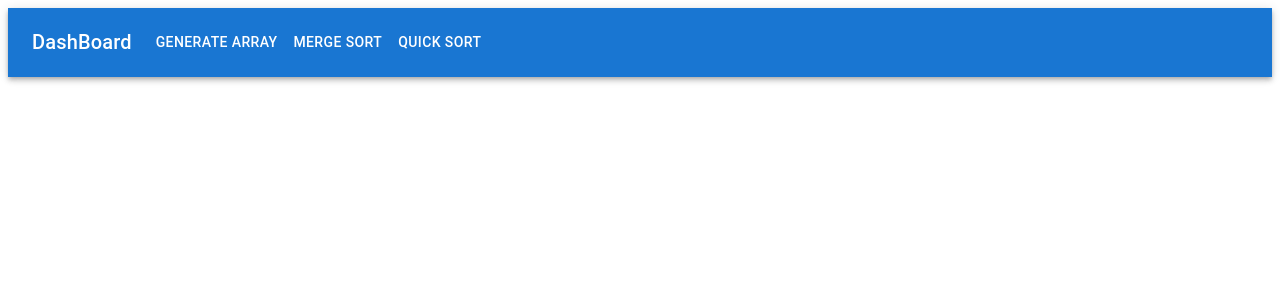
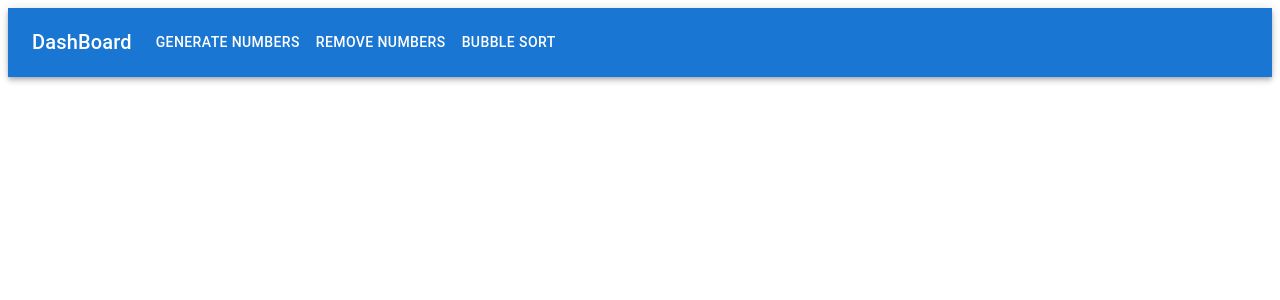
Before and after one commit to skrahat/AlgoViz, a React (Create React App) app: page / in a window 1280 px wide. Shown: the top 300 px of the page. Built offline with nearby package versions, Linux system fonts and the light colour scheme.

Commit message:
Added Bubble array, generate numbers, Display generated numbers, Remove numbers

```diff
--- a/src/App.tsx
+++ b/src/App.tsx
@@ -1,10 +1,15 @@
-import React from 'react';
-import Header from './component/Header';
+import { Button, Typography } from '@mui/material';
+import { typography } from '@mui/system';
+import React, { useState } from 'react';
+import Header from './component/Dashboard';
 
 function App() {
     return (
         <div className="App">
             <Header />
+            <div className="Body">
+                <Typography></Typography>
+            </div>
         </div>
     );
 }
--- /dev/null
+++ b/src/component/Dashboard.tsx
@@ -0,0 +1,135 @@
+import React, { useEffect, useState } from 'react';
+import AppBar from '@mui/material/AppBar';
+import Box from '@mui/material/Box';
+import Toolbar from '@mui/material/Toolbar';
+import IconButton from '@mui/material/IconButton';
+import Typography from '@mui/material/Typography';
+import Container from '@mui/material/Container';
+import Button from '@mui/material/Button';
+
+const pages = ['Merge Sort', 'Quick Sort', 'Heap Sort', 'Bubble Sort'];
+//const settings = ['Profile', 'Account', 'Dashboard', 'Logout'];
+
+export default function Header() {
+    const [result, setResult] = React.useState<Array<Number>>([]);
+    const [displayComplete, setDisplayComplete] = React.useState<Boolean>(true);
+    //const [displayNewNumber, setDisplayNewNumber] = React.useState(Boolean);
+
+    const RandomNumberGeneratorFunction = () => {
+        setResult((prevState) => []);
+        setDisplayComplete(true);
+        for (let counter = 0; counter < 20; counter++) {
+            const randomNumber = parseFloat((Math.random() * 100).toFixed(0));
+            setResult((prevState) => [...prevState, randomNumber]);
+        }
+        return result;
+    };
+    const RemoveNumberFunction = () => {
+        setResult((prevState) => []);
+    };
+    const RearrageNumbers = (array: Number[]) => {
+        const newArray = bubbleSort(array);
+        //setResult((prevState) => newArray);
+    };
+    //delay timer function async
+    function timer(ms: number) {
+        return new Promise((resolve) => setTimeout(resolve, ms));
+    }
+    //bubble sort function
+    async function bubbleSort(array: Number[]) {
+        setDisplayComplete(false);
+        console.log(`loopstart ${displayComplete}`);
+        array = array.slice(); // creates a copy of the array
+
+        for (let i = 0; i < array.length; i++) {
+            for (let j = 0; j < array.length - 1; j++) {
+                //setTimeout(function () {
+                await timer(100);
+                if (array[j] > array[j + 1]) {
+                    let swap = array[j];
+                    array[j] = array[j + 1];
+                    array[j + 1] = swap;
+                    setResult((prevState) => array);
+                }
+            }
+        }
+        setDisplayComplete(true);
+        console.log(`loopend ${displayComplete}`);
+    }
+    useEffect(() => {
+        setResult(result);
+        //setDisplayComplete(false);
+    }, [result, displayComplete]);
+
+    return (
+        <div>
+            <AppBar position="static">
+                <Container maxWidth="xl">
+                    <Toolbar disableGutters>
+                        <Typography
+                            variant="h6"
+                            noWrap
+                            component="div"
+                            sx={{ mr: 2, display: { xs: 'none', md: 'flex' } }}
+                        >
+                            DashBoard
+                        </Typography>
+
+                        <Box
+                            sx={{
+                                flexGrow: 1,
+                                display: { xs: 'flex', md: 'none' }
+                            }}
+                        >
+                            <IconButton
+                                size="large"
+                                aria-label="account of current user"
+                                aria-controls="menu-appbar"
+                                aria-haspopup="true"
+                                color="inherit"
+                            ></IconButton>
+                        </Box>
+
+                        <Box
+                            sx={{
+                                flexGrow: 1,
+                                display: { xs: 'none', md: 'flex' }
+                            }}
+                        >
+                            <Button
+                                id="generateNumberID"
+                                sx={{ my: 2, color: 'white', display: 'block' }}
+                                onClick={() => RandomNumberGeneratorFunction()}
+                            >
+                                Generate Numbers
+                            </Button>
+                            <Button
+                                id="clearNumberID"
+                                sx={{ my: 2, color: 'white', display: 'block' }}
+                                onClick={() => RemoveNumberFunction()}
+                            >
+                                Remove Numbers
+                            </Button>
+                            <Button
+                                id="bubble-sort-button"
+                                sx={{ my: 2, color: 'white', display: 'block' }}
+                                onClick={() => RearrageNumbers(result)}
+                            >
+                                Bubble sort
+                            </Button>
+                        </Box>
+                    </Toolbar>
+                </Container>
+            </AppBar>
+
+            <div text-align="center">
+                {result.map((item, i) => (
+                    <p id="generated-numbers" key={i}>
+                        {item}
+                    </p>
+                ))}
+            </div>
+            <h1>{displayComplete ? '' : 'Working on it'}</h1>
+        </div>
+    );
+}
--- a/src/component/Header.tsx
+++ /dev/null
@@ -1,87 +0,0 @@
-import * as React from 'react';
-import AppBar from '@mui/material/AppBar';
-import Box from '@mui/material/Box';
-import Toolbar from '@mui/material/Toolbar';
-import IconButton from '@mui/material/IconButton';
-import Typography from '@mui/material/Typography';
-import Menu from '@mui/material/Menu';
-import Container from '@mui/material/Container';
-import Avatar from '@mui/material/Avatar';
-import Button from '@mui/material/Button';
-import Tooltip from '@mui/material/Tooltip';
-import MenuItem from '@mui/material/MenuItem';
-
-const pages = ['Generate Array', 'Merge Sort', 'Quick Sort'];
-//const settings = ['Profile', 'Account', 'Dashboard', 'Logout'];
-
-export default function Header() {
-    // const [anchorElNav, setAnchorElNav] = React.useState(null);
-    // const [anchorElUser, setAnchorElUser] = React.useState(null);
-
-    // const handleCloseNavMenu = () => {
-    //     setAnchorElNav(null);
-    // };
-
-    // const handleCloseUserMenu = () => {
-    //     setAnchorElUser(null);
-    // };
-
-    return (
-        <AppBar position="static">
-            <Container maxWidth="xl">
-                <Toolbar disableGutters>
-                    <Typography
-                        variant="h6"
-                        noWrap
-                        component="div"
-                        sx={{ mr: 2, display: { xs: 'none', md: 'flex' } }}
-                    >
-                        DashBoard
-                    </Typography>
-
-                    <Box
-                        sx={{
-                            flexGrow: 1,
-                            display: { xs: 'flex', md: 'none' }
-                        }}
-                    >
-                        <IconButton
-                            size="large"
-                            aria-label="account of current user"
-                            aria-controls="menu-appbar"
-                            aria-haspopup="true"
-                            color="inherit"
-                        ></IconButton>
-                    </Box>
-                    <Typography
-                        variant="h6"
-                        noWrap
-                        component="div"
-                        sx={{
-                            flexGrow: 1,
-                            display: { xs: 'flex', md: 'none' }
-                        }}
-                    >
-                        LOGO
-                    </Typography>
-                    <Box
-                        sx={{
-                            flexGrow: 1,
-                            display: { xs: 'none', md: 'flex' }
-                        }}
-                    >
-                        {pages.map((page) => (
-                            <Button
-                                key={page}
-                                //onClick={handleCloseNavMenu}
-                                sx={{ my: 2, color: 'white', display: 'block' }}
-                            >
-                                {page}
-                            </Button>
-                        ))}
-                    </Box>
-                </Toolbar>
-            </Container>
-        </AppBar>
-    );
-}
```
